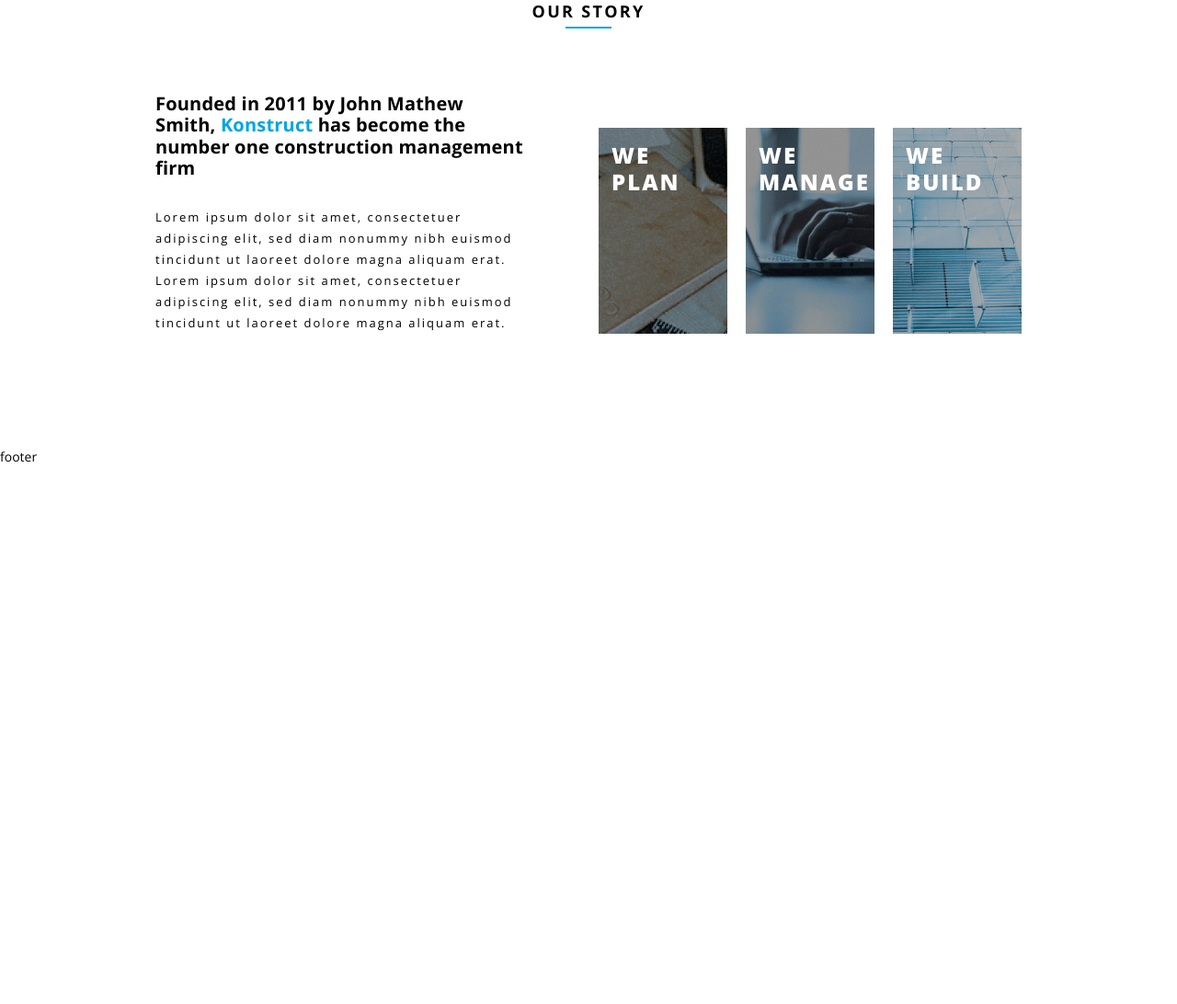
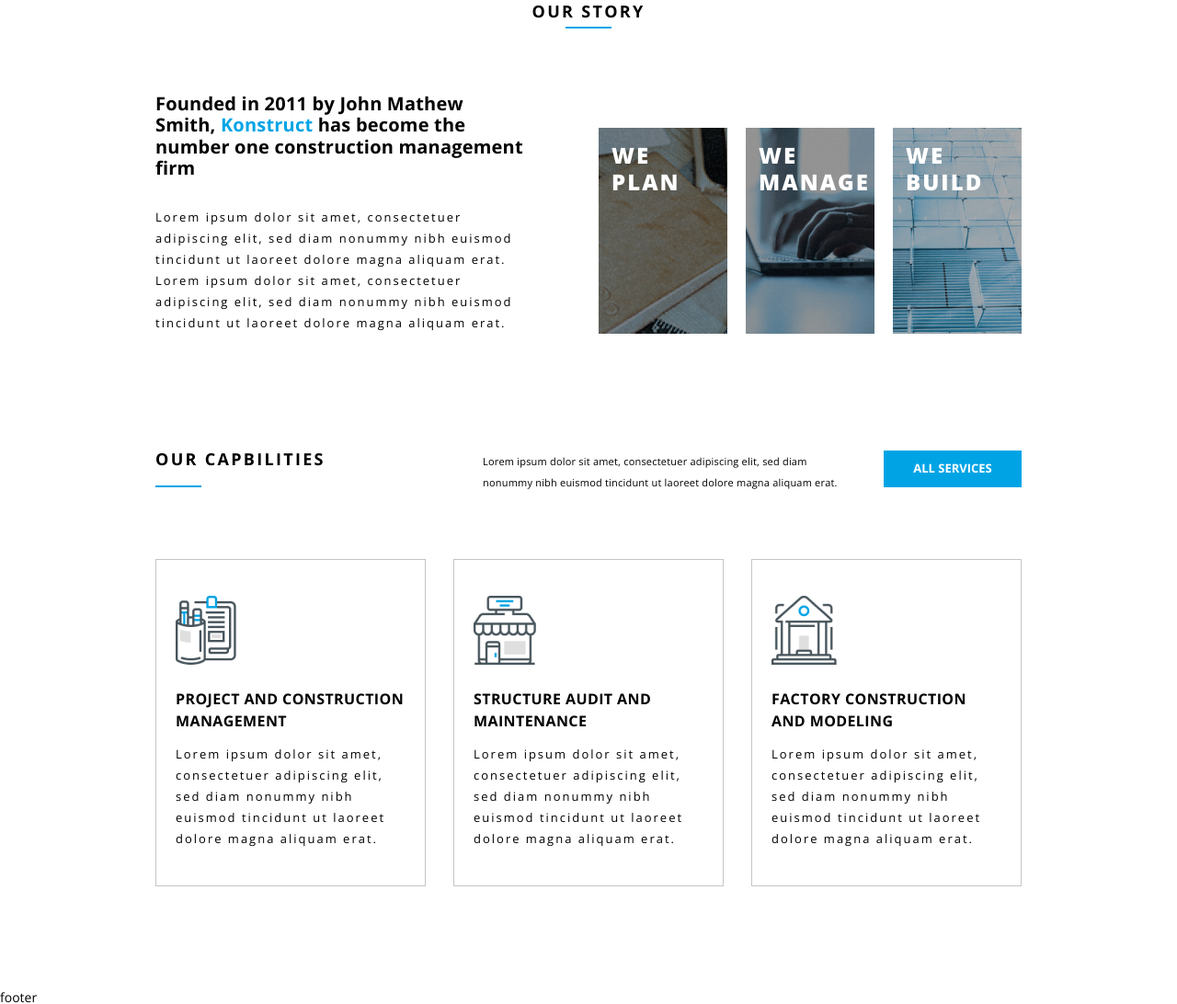
Before and after one commit to dafot/konstrakt, a plain HTML site: page index.html in a window 1280 px wide. Shown: the part 883-1975 px from the top of the page at 92% size. Before the commit the page ends 1387 px from the top, so only its background shows below. Drawn offline with nearby package versions, Linux system fonts and the light colour scheme.

Commit message:
finished the our-capabilities secton. Need to fix solvee problems with top div

```diff
--- a/index.html
+++ b/index.html
@@ -69,7 +69,7 @@
                     Founded in 2011 by John Mathew Smith, <spacn class="accent-color">Konstruct</spacn> has become
                     the number one construction management firm
                   </p>
-                  <p class="our-story__txt">
+                  <p class="our-story__txt text">
                     Lorem ipsum dolor sit amet, consectetuer adipiscing elit,
                     sed diam nonummy nibh euismod tincidunt ut laoreet dolore
                     magna aliquam erat. Lorem ipsum dolor sit amet, consectetuer
@@ -100,6 +100,41 @@
             </div>
           </div>
         </section>
+
+        <section class="our-capabilities">
+            <div class="our-capabilities__container container">
+                <div class="our-capabities__top">
+                    <h2 class="our-capabilities__title section-title">our capbilities</h2>
+                    <p class="text our-capabilities__descr">Lorem ipsum dolor sit amet, consectetuer adipiscing elit, sed diam nonummy nibh euismod tincidunt ut laoreet dolore magna aliquam erat.</p>
+                    <a href="#" class="our-capabilities__btn btn">all services</a>
+                </div>
+                <div class="our-capabilities__body">
+                    <ul class="our-capabilities__cards-list items-list">
+                        <li class="items__item">
+                            <div class="items__card">
+                                <img src="img/our-capabilities/1.png" alt="" class="items__img">
+                                <h4 class="items__title">PROJECT AND CONSTRUCTION MANAGEMENT</h4>
+                                <p class="items__descr text">Lorem ipsum dolor sit amet, consectetuer adipiscing elit, sed diam nonummy nibh euismod tincidunt ut laoreet dolore magna aliquam erat.</p>
+                            </div>
+                        </li>
+                        <li class="items__item">
+                            <div class="items__card">
+                                <img src="img/our-capabilities/2.png" alt="" class="items__img">
+                                <h4 class="items__title">STRUCTURE AUDIT AND MAINTENANCE</h4>
+                                <p class="items__descr text">Lorem ipsum dolor sit amet, consectetuer adipiscing elit, sed diam nonummy nibh euismod tincidunt ut laoreet dolore magna aliquam erat.</p>
+                            </div>
+                        </li>
+                        <li class="items__item">
+                            <div class="items__card">
+                                <img src="img/our-capabilities/3.png" alt="" class="items__img">
+                                <h4 class="items__title">FACTORY CONSTRUCTION AND MODELING</h4>
+                                <p class="items__descr text">Lorem ipsum dolor sit amet, consectetuer adipiscing elit, sed diam nonummy nibh euismod tincidunt ut laoreet dolore magna aliquam erat.</p>
+                            </div>
+                        </li>
+                    </ul>
+                </div>
+            </div>
+        </section>
       </main>
       <footer class="footer">footer</footer>
     </div>
--- /dev/null
+++ b/scss/components/_btn.scss
@@ -0,0 +1,19 @@
+.btn {
+    display: inline-block;
+    padding: 1.1rem 2.9rem;
+    background-color: $accent-color;
+    min-width: 15rem;
+
+
+    font-size: 1.3rem;
+    font-weight: 700;
+    text-align: center;
+    text-transform: uppercase;
+    line-height: 1.3;
+
+
+    &:link,
+    &:visited {
+        color: $light;
+    }
+}
--- a/scss/components/_components.scss
+++ b/scss/components/_components.scss
@@ -1,3 +1,7 @@
 @import "logo";
 
 @import "section-title";
+
+@import "btn";
+
+@import "text";
--- a/scss/components/_section-title.scss
+++ b/scss/components/_section-title.scss
@@ -6,7 +6,7 @@
     font-weight: 700;
     line-height: 100%;
     letter-spacing: .23rem;
-    text-align: center;
+
     text-transform: uppercase;
 
     &:after {
@@ -16,8 +16,6 @@
         width: 5rem;
         height: .2rem;
         position: absolute;
-        bottom: -10px;
-        left: 50%;
-        transform: translateX(-50%);
+
     }
 }
--- /dev/null
+++ b/scss/components/_text.scss
@@ -0,0 +1,6 @@
+
+.text {
+    font-size: 1.3rem;
+    line-height: 2.3rem;
+    letter-spacing: .2rem;
+}
--- /dev/null
+++ b/scss/sections/_our-capabilities.scss
@@ -0,0 +1,76 @@
+.our-capabilities {
+    padding-bottom: 11.4rem;
+}
+.our-capabilities__container {
+}
+
+.our-capabities__top {
+    display: flex;
+    max-height: 4rem;
+}
+.our-capabilities__title {
+    margin-right: auto;
+    &::after {
+        bottom: 0;
+        left: 0;
+    }
+}
+.our-capabilities__descr {
+    font-size: 11px;
+    max-width: 40.5rem;
+    margin-right: 3.1rem;
+    letter-spacing: .02rem;
+}
+.our-capabilities__btn {
+}
+
+.our-capabilities__body {
+    padding-top: 7.8rem;
+}
+.our-capabilities__cards-list {
+    display: flex;
+    gap: 3rem;
+}
+.items-list {
+}
+.items__item {
+    width: 33.33%;
+
+}
+.items__card {
+    border: 1px solid $grey-light;
+    padding: 3.9rem 2.1rem;
+    height: 100%;
+}
+.items__img {
+    margin-bottom: 2.5rem;
+}
+.items__title {
+    font-size: 1.6rem;
+    line-height: 2.4rem;
+    letter-spacing: .04rem;
+    font-weight: 700;
+    margin-bottom: 1.3rem;
+}
+.items__descr {
+}
+@media(max-width: 880px) {
+    .our-capabilities__cards-list {
+        flex-wrap: wrap;
+    }
+    .items__item {
+        flex-grow: 1;
+    }
+}
+@media(max-width: 550px) {
+    .our-capabilities__top {
+        margin-bottom: 2rem;
+    }
+    .our-capabilities__cards-list {
+        flex-direction: column;
+        align-items: center;
+    }
+    .items__item {
+        width:100%;
+    }
+}
--- a/scss/sections/_our-story.scss
+++ b/scss/sections/_our-story.scss
@@ -7,6 +7,12 @@
 .our-story__title {
     margin: 0 auto;
     margin-bottom: 8rem;
+    text-align: center;
+    &:after {
+        bottom: -10px;
+        left: 50%;
+        transform: translateX(-50%);
+    }
 }
 
 .our-story__body {
@@ -30,9 +36,7 @@
     color: $accent-color;
 }
 .our-story__txt {
-    font-size: 1.3rem;
-    line-height: 2.3rem;
-    letter-spacing: .2rem;
+
 }
 .our-story__cards-list {
     display: flex;
--- a/scss/sections/_sections.scss
+++ b/scss/sections/_sections.scss
@@ -1,3 +1,5 @@
 @import "header";
 
 @import "our-story";
+
+@import "our-capabilities";
```
Also changed, not shown: css/style.css, img/our-capabilities/1.png (added), img/our-capabilities/2.png (added), img/our-capabilities/3.png (added), 1 other file.
